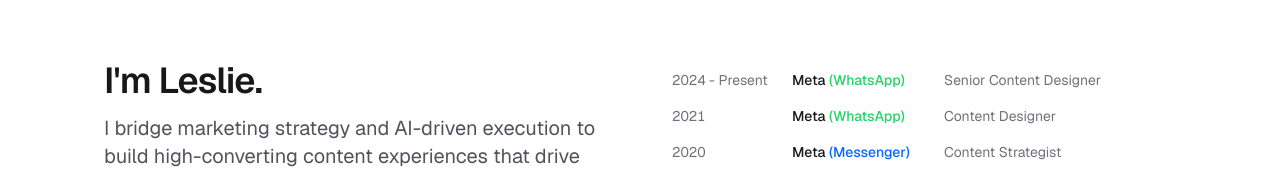
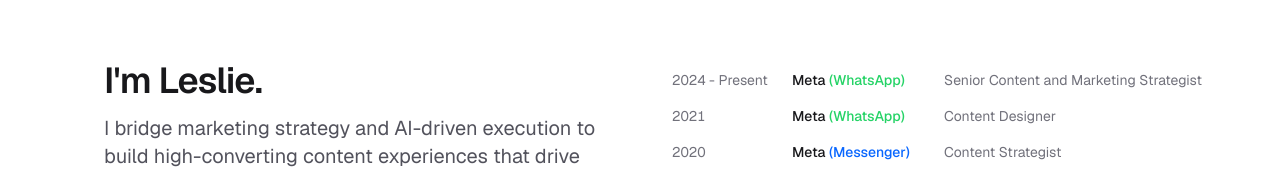
Before and after one commit to ChenCodes/leslie-website-v2, a Next.js app: page / in a window 1280 px wide. Shown: the part 150-319 px from the top of the page. Built offline with nearby package versions, Linux system fonts and the light colour scheme.

Commit message:
copy update

```diff
--- a/src/app/page.tsx
+++ b/src/app/page.tsx
@@ -7,7 +7,7 @@ import CaseByteCard from "./components/CaseByteCard";
 import type { CaseByteItem } from "./components/CaseByteCard";
 
 const experience = [
-  { year: "2024 - Present", company: "Meta (WhatsApp)", title: "Senior Content Designer" },
+  { year: "2024 - Present", company: "Meta (WhatsApp)", title: "Senior Content and Marketing Strategist" },
   { year: "2021", company: "Meta (WhatsApp)", title: "Content Designer" },
   { year: "2020", company: "Meta (Messenger)", title: "Content Strategist" },
 ];
```
